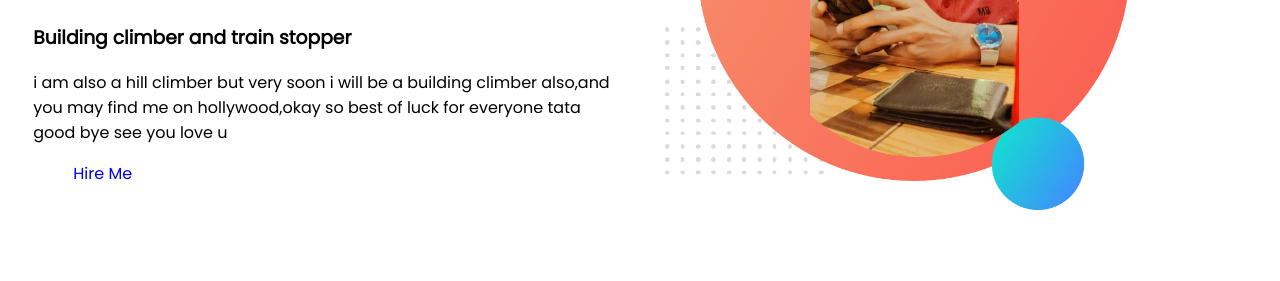
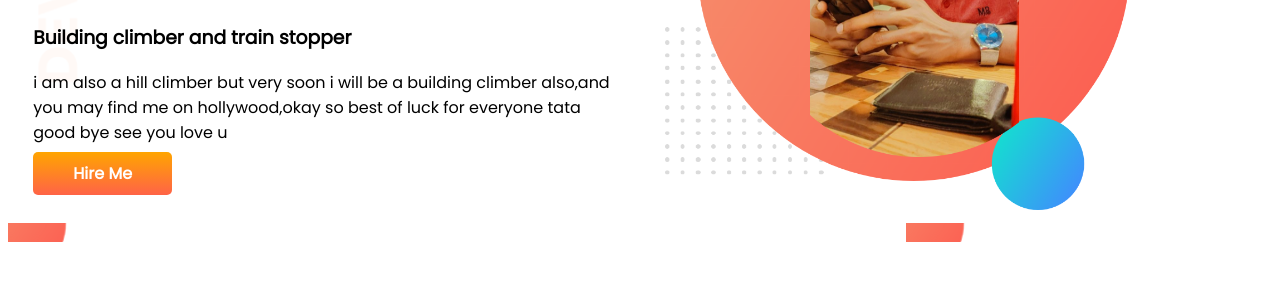
Before and after one commit to sajidmahmood21/developer-portfollio, a plain HTML site: page indx.html in a window 1280 px wide. Shown: the part 285-566 px from the top of the page. Drawn offline with Linux system fonts and the light colour scheme.

Commit message:
a lot of changed

```diff
--- a/indx.html
+++ b/indx.html
@@ -13,7 +13,7 @@
 </head>
 
 <body>
-    <section>
+    <section class="top-banner">
         <div class="half-width">
             <h1>Wellcome To</h1>
             <h1><span class="darkblue-color">Sajid's Teritory</span> junction</h1>
--- a/style.css
+++ b/style.css
@@ -26,6 +26,13 @@ section {
 
 .link-button {
     text-decoration: none;
-    background-image: orange;
+    background-image: linear-gradient(orange, tomato);
     padding: 10px 40px;
+    color: white;
+    font-weight: 700;
+    border-radius: 5px;
 }
+
+.top-banner {
+    background-image: url(images/top-banner.png);
+}
```
